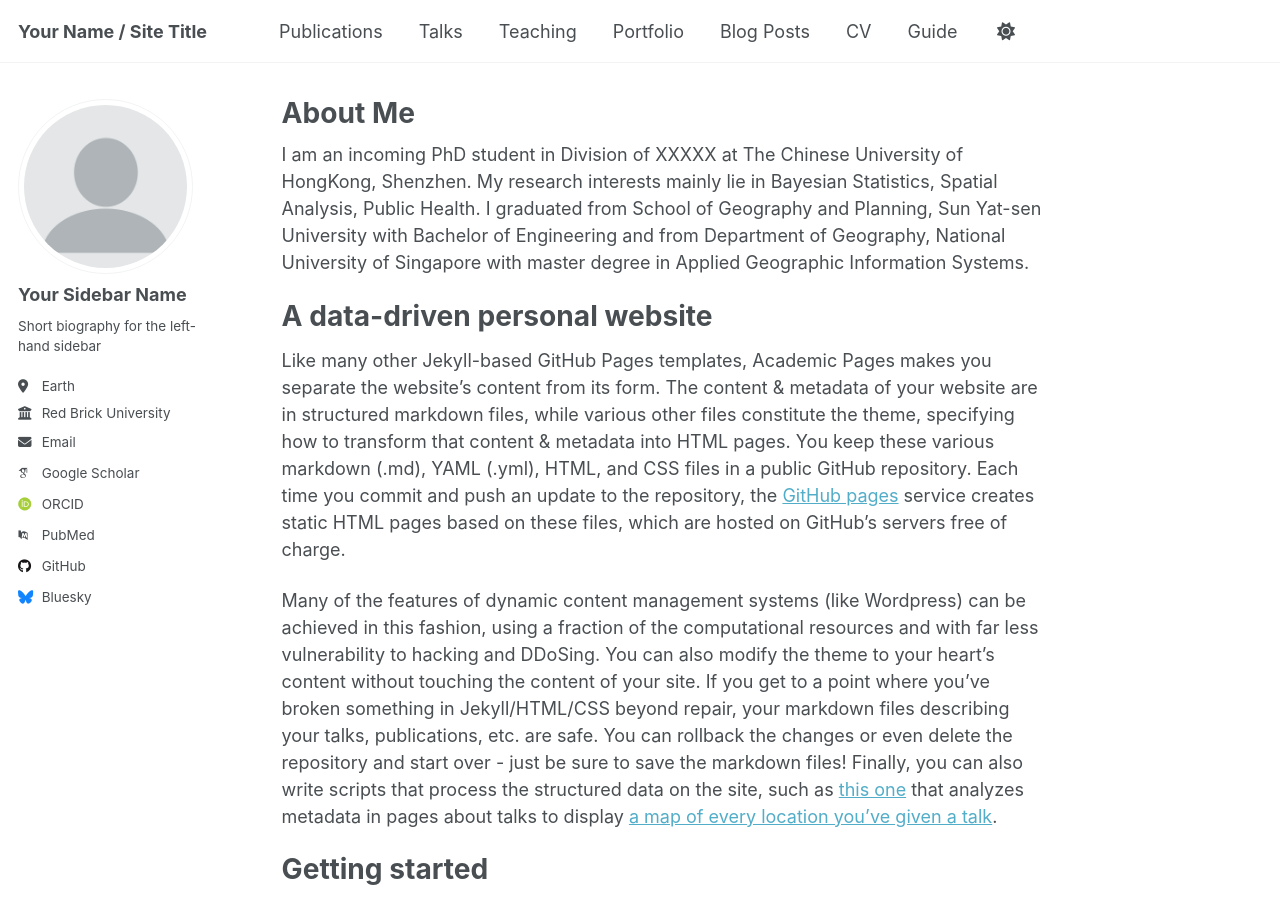
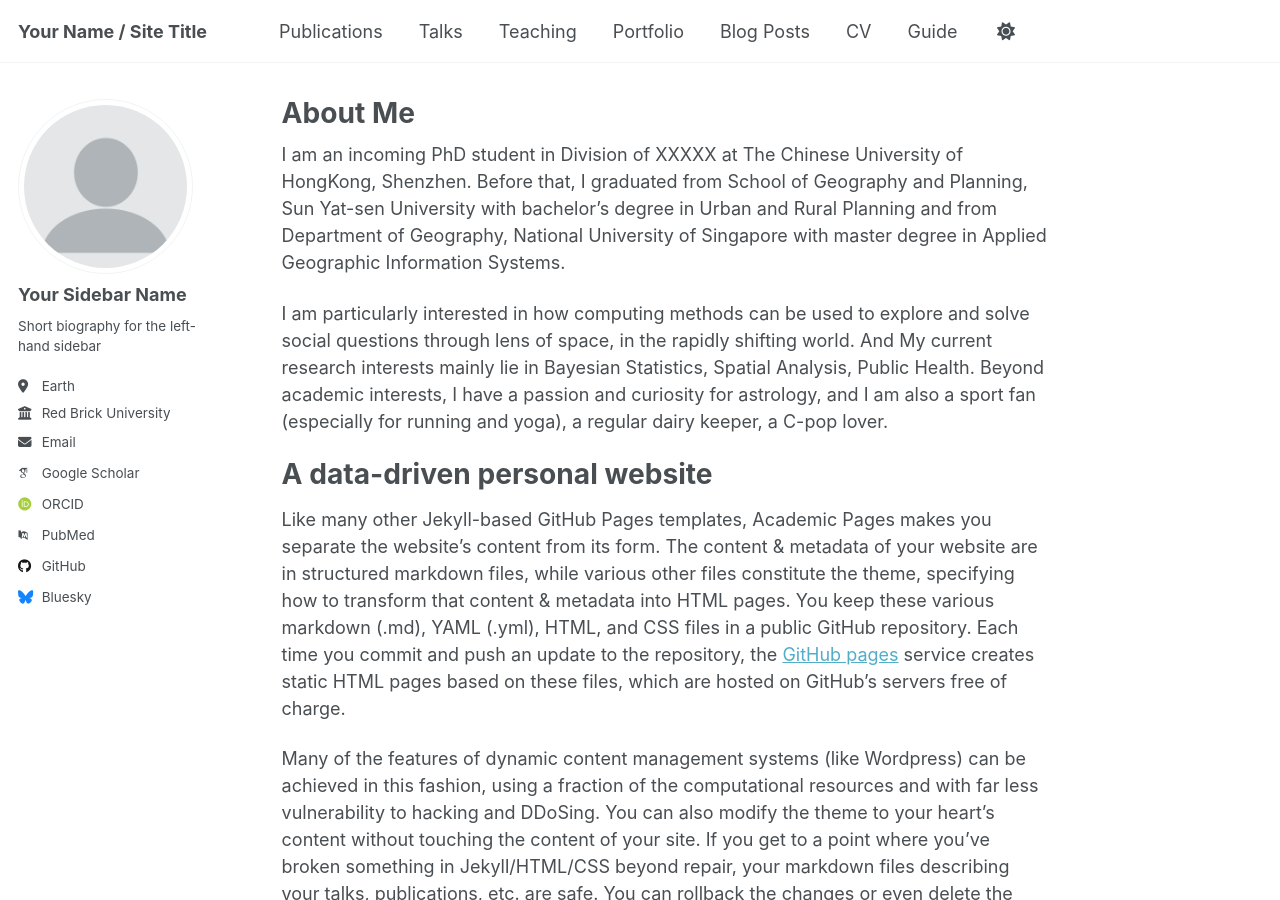
Before and after one commit to Helensyc/helensyc.github.io, a Jekyll site: the page built from _pages/about.md, in a window 1280 px wide and 900 px high. Built offline with Jekyll 4.4.1, drawn with Linux system fonts in a browser that asks for light colours; some web fonts are replaced.

Commit message:
about.md

```diff
--- a/_pages/about.md
+++ b/_pages/about.md
@@ -7,7 +7,9 @@
   - /about.html
 ---
 
-I am an incoming PhD student in Division of XXXXX at The Chinese University of HongKong, Shenzhen. My research interests mainly lie in Bayesian Statistics, Spatial Analysis, Public Health. I graduated from School of Geography and Planning, Sun Yat-sen University with Bachelor of Engineering and from Department of Geography, National University of Singapore with master degree in Applied Geographic Information Systems.
+I am an incoming PhD student in Division of XXXXX at The Chinese University of HongKong, Shenzhen. Before that, I graduated from School of Geography and Planning, Sun Yat-sen University with bachelor's degree in Urban and Rural Planning and from Department of Geography, National University of Singapore with master degree in Applied Geographic Information Systems.
+
+I am particularly interested in how computing methods can be used to explore and solve social questions through lens of space, in the rapidly shifting world. And My current research interests mainly lie in Bayesian Statistics, Spatial Analysis, Public Health. Beyond academic interests, I have a passion and curiosity for astrology, and I am also a sport fan (especially for running and yoga), a regular dairy keeper, a C-pop lover.
 
 A data-driven personal website
 ======
```
